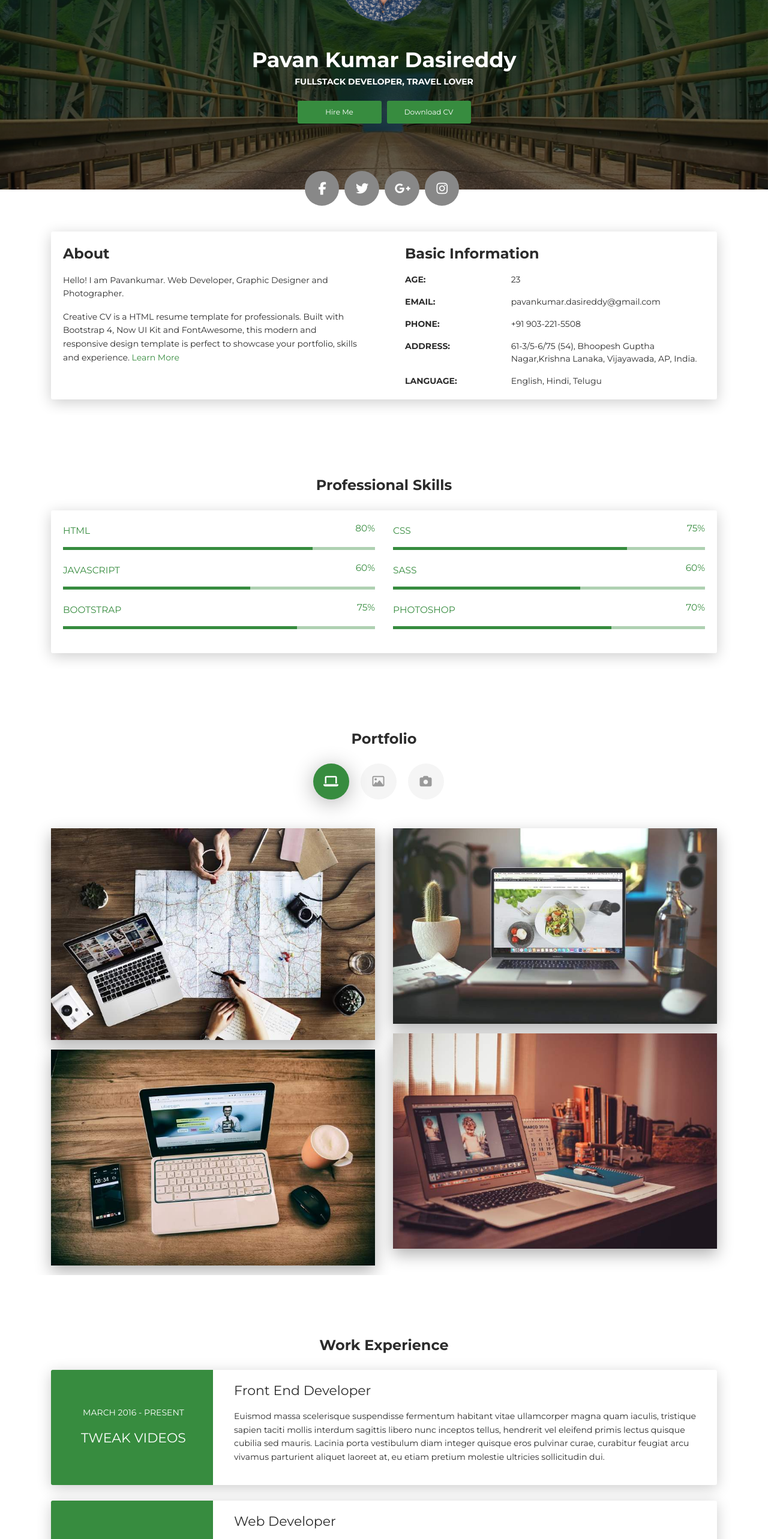
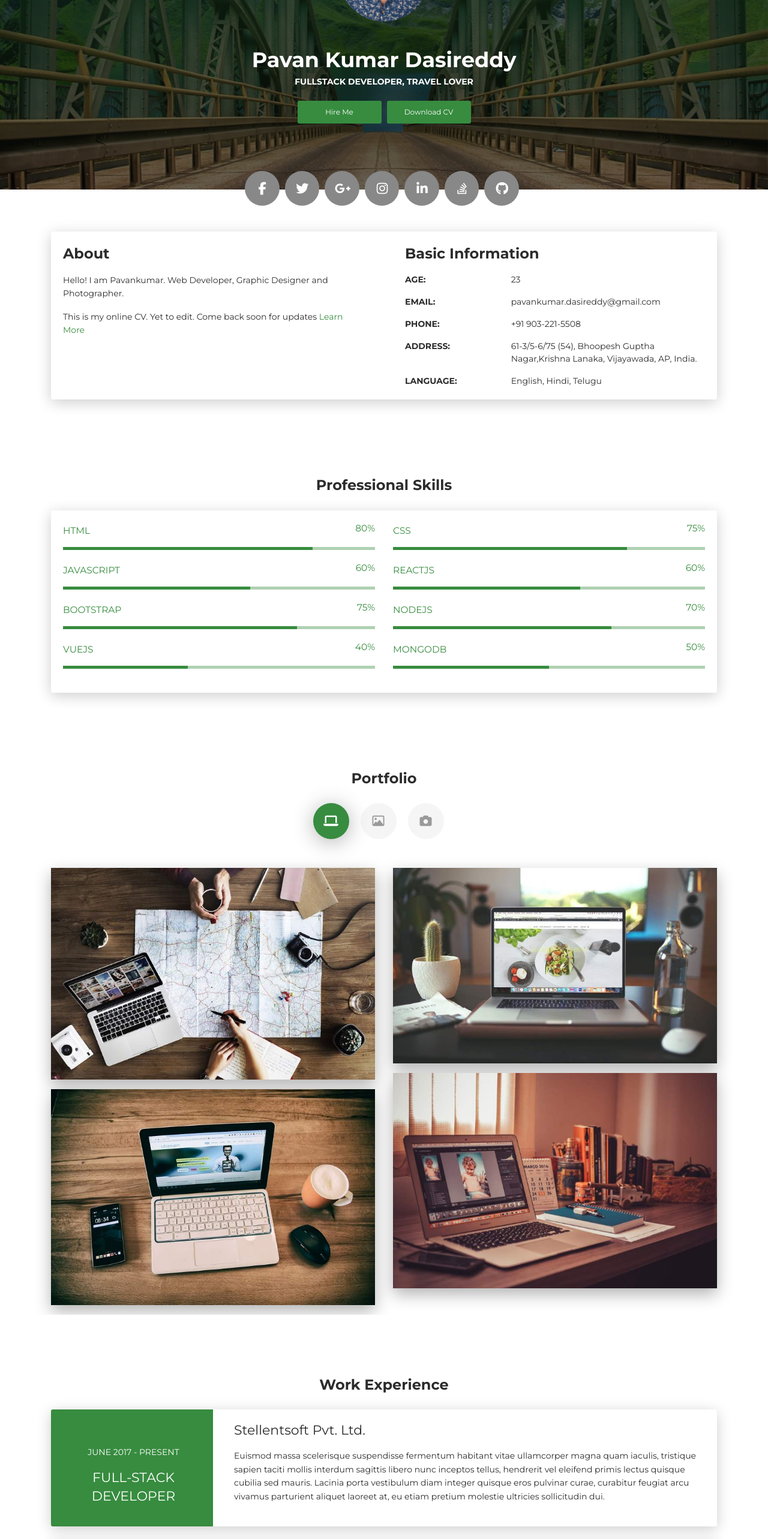
Before and after one commit to pavankumardasireddy/My-Portfolio, a React (Create React App) app: page / in a window 1280 px wide. Shown: the part 234-2800 px from the top of the page at 60% size. Built offline with nearby package versions, Linux system fonts and the light colour scheme.

Commit message:
Updated education, experience and links to follow

```diff
--- a/src/Components/Main.jsx
+++ b/src/Components/Main.jsx
@@ -18,7 +18,16 @@ class Main extends Component {
                             </div>
                             <div className="section">
                                 <div className="container">
-                                    <div className="button-container"><a className="btn btn-default btn-round btn-lg btn-icon" href="#" rel="tooltip" title="Follow me on Facebook"><i className="fa fa-facebook" /></a><a className="btn btn-default btn-round btn-lg btn-icon" href="#" rel="tooltip" title="Follow me on Twitter"><i className="fa fa-twitter" /></a><a className="btn btn-default btn-round btn-lg btn-icon" href="#" rel="tooltip" title="Follow me on Google+"><i className="fa fa-google-plus" /></a><a className="btn btn-default btn-round btn-lg btn-icon" href="#" rel="tooltip" title="Follow me on Instagram"><i className="fa fa-instagram" /></a></div>
+                                    <div className="button-container">
+                                        <a className="btn btn-default btn-round btn-lg btn-icon" href="https://www.facebook.com/pavankumardasireddy" target="_blank" rel="tooltip" title="Follow me on Facebook"><i className="fa fa-facebook" /></a>
+                                        <a className="btn btn-default btn-round btn-lg btn-icon" href="https://twitter.com/PavankDasireddy" target="_blank" rel="tooltip" title="Follow me on Twitter"><i className="fa fa-twitter" /></a>
+                                        <a className="btn btn-default btn-round btn-lg btn-icon" href="https://plus.google.com/u/0/114895713471086873411" target="_blank" rel="tooltip" title="Follow me on Google+"><i className="fa fa-google-plus" /></a>
+                                        <a className="btn btn-default btn-round btn-lg btn-icon" href="https://www.instagram.com/pavankumardasireddy/" target="_blank" rel="tooltip" title="Follow me on Instagram"><i className="fa fa-instagram" /></a>
+
+                                        <a className="btn btn-default btn-round btn-lg btn-icon cc-linkedin" href="https://www.linkedin.com/in/pavan-kumar-dasireddy-233b57111/" target="_blank" rel="tooltip" title="Connect me on Linkedin"><i className="fa fa-linkedin" /></a>
+                                        <a className="btn btn-default btn-round btn-lg btn-icon cc-stack-overflow" href="https://stackoverflow.com/users/9333951/pavan-kumar-dasireddy" target="_blank" rel="tooltip" title="Check me on Stackoverflow"><i className="fa fa-stack-overflow" /></a>
+                                        <a className="btn btn-default btn-round btn-lg btn-icon cc-github" href="https://github.com/pavankumardasireddy" target="_blank" rel="tooltip" title="Follow me on github"><i className="fa fa-github" /></a>
+                                    </div>
                                 </div>
                             </div>
                         </div>
@@ -32,7 +41,7 @@ class Main extends Component {
                             <div className="card-body">
                             <div className="h4 mt-0 title">About</div>
                             <p>Hello! I am Pavankumar. Web Developer, Graphic Designer and Photographer.</p>
-                            <p>Creative CV is a HTML resume template for professionals. Built with Bootstrap 4, Now UI Kit and FontAwesome, this modern and responsive design template is perfect to showcase your portfolio, skills and experience. <a href="https://templateflip.com/templates/creative-cv/" target="_blank">Learn More</a></p>
+                            <p>This is my online CV. Yet to edit. Come back soon for updates <a href="http://pavankumardasireddy.surge.sh/" target="_blank">Learn More</a></p>
                             </div>
                         </div>
                         <div className="col-lg-6 col-md-12">
@@ -94,7 +103,7 @@ class Main extends Component {
                             </div>
                             </div>
                             <div className="col-md-6">
-                            <div className="progress-container progress-primary"><span className="progress-badge">SASS</span>
+                            <div className="progress-container progress-primary"><span className="progress-badge">reactJs</span>
                                 <div className="progress">
                                 <div className="progress-bar progress-bar-primary" data-aos="progress-full" data-aos-offset={10} data-aos-duration={2000} role="progressbar" aria-valuenow={60} aria-valuemin={0} aria-valuemax={100} style={{width: '60%'}} /><span className="progress-value">60%</span>
                                 </div>
@@ -110,9 +119,25 @@ class Main extends Component {
                             </div>
                             </div>
                             <div className="col-md-6">
-                            <div className="progress-container progress-primary"><span className="progress-badge">Photoshop</span>
+                            <div className="progress-container progress-primary"><span className="progress-badge">NodeJs</span>
                                 <div className="progress">
                                 <div className="progress-bar progress-bar-primary" data-aos="progress-full" data-aos-offset={10} data-aos-duration={2000} role="progressbar" aria-valuenow={60} aria-valuemin={0} aria-valuemax={100} style={{width: '70%'}} /><span className="progress-value">70%</span>
+                                </div>
+                            </div>
+                            </div>
+                        </div>
+                        <div className="row">
+                            <div className="col-md-6">
+                            <div className="progress-container progress-primary"><span className="progress-badge">VueJs</span>
+                                <div className="progress">
+                                <div className="progress-bar progress-bar-primary" data-aos="progress-full" data-aos-offset={10} data-aos-duration={2000} role="progressbar" aria-valuenow={60} aria-valuemin={0} aria-valuemax={100} style={{width: '40%'}} /><span className="progress-value">40%</span>
+                                </div>
+                            </div>
+                            </div>
+                            <div className="col-md-6">
+                            <div className="progress-container progress-primary"><span className="progress-badge">MongoDB</span>
+                                <div className="progress">
+                                <div className="progress-bar progress-bar-primary" data-aos="progress-full" data-aos-offset={10} data-aos-duration={2000} role="progressbar" aria-valuenow={60} aria-valuemin={0} aria-valuemax={100} style={{width: '50%'}} /><span className="progress-value">50%</span>
                                 </div>
                             </div>
                             </div>
@@ -150,8 +175,8 @@ class Main extends Component {
                                 <div className="cc-porfolio-image img-raised" data-aos="fade-up" data-aos-anchor-placement="top-bottom"><a href="#web-development">
                                     <figure className="cc-effect"><img src="images/project-2.jpg" alt="Image" />
                                     <figcaption>
-                                        <div className="h4">Startup Project</div>
-                                        <p>Web Development</p>
+                                        <div className="h4">XYZies</div>
+                                        <p>Web Admin</p>
                                     </figcaption>
                                     </figure></a></div>
                             </div>
@@ -159,15 +184,15 @@ class Main extends Component {
                                 <div className="cc-porfolio-image img-raised" data-aos="fade-up" data-aos-anchor-placement="top-bottom"><a href="#web-development">
                                     <figure className="cc-effect"><img src="images/project-3.jpg" alt="Image" />
                                     <figcaption>
-                                        <div className="h4">Food Order Project</div>
-                                        <p>Web Development</p>
+                                        <div className="h4">Tweak Videos</div>
+                                        <p>Web Application</p>
                                     </figcaption>
                                     </figure></a></div>
                                 <div className="cc-porfolio-image img-raised" data-aos="fade-up" data-aos-anchor-placement="top-bottom"><a href="#web-development">
                                     <figure className="cc-effect"><img src="images/project-4.jpg" alt="Image" />
                                     <figcaption>
-                                        <div className="h4">Web Advertising Project</div>
-                                        <p>Web Development</p>
+                                        <div className="h4">Mudrantar</div>
+                                        <p>Web Application</p>
                                     </figcaption>
                                     </figure></a></div>
                             </div>
@@ -260,13 +285,13 @@ class Main extends Component {
                         <div className="row">
                         <div className="col-md-3 bg-primary" data-aos="fade-right" data-aos-offset={50} data-aos-duration={500}>
                             <div className="card-body cc-experience-header">
-                            <p>March 2016 - Present</p>
-                            <div className="h5">Tweak Videos</div>
+                            <p>June 2017 - Present</p>
+                            <div className="h5">Full-Stack Developer</div>
                             </div>
                         </div>
                         <div className="col-md-9" data-aos="fade-left" data-aos-offset={50} data-aos-duration={500}>
                             <div className="card-body">
-                            <div className="h5">Front End Developer</div>
+                            <div className="h5">Stellentsoft Pvt. Ltd.</div>
                             <p>Euismod massa scelerisque suspendisse fermentum habitant vitae ullamcorper magna quam iaculis, tristique sapien taciti mollis interdum sagittis libero nunc inceptos tellus, hendrerit vel eleifend primis lectus quisque cubilia sed mauris. Lacinia porta vestibulum diam integer quisque eros pulvinar curae, curabitur feugiat arcu vivamus parturient aliquet laoreet at, eu etiam pretium molestie ultricies sollicitudin dui.</p>
                             </div>
                         </div>
@@ -276,13 +301,13 @@ class Main extends Component {
                         <div className="row">
                         <div className="col-md-3 bg-primary" data-aos="fade-right" data-aos-offset={50} data-aos-duration={500}>
                             <div className="card-body cc-experience-header">
-                            <p>April 2014 - March 2016</p>
-                            <div className="h5">XYZies</div>
+                            <p>March 2017 - June 2017</p>
+                            <div className="h5">Credo Web Solutions</div>
                             </div>
                         </div>
                         <div className="col-md-9" data-aos="fade-left" data-aos-offset={50} data-aos-duration={500}>
                             <div className="card-body">
-                            <div className="h5">Web Developer</div>
+                            <div className="h5">Credo Web Solutions</div>
                             <p>Euismod massa scelerisque suspendisse fermentum habitant vitae ullamcorper magna quam iaculis, tristique sapien taciti mollis interdum sagittis libero nunc inceptos tellus, hendrerit vel eleifend primis lectus quisque cubilia sed mauris. Lacinia porta vestibulum diam integer quisque eros pulvinar curae, curabitur feugiat arcu vivamus parturient aliquet laoreet at, eu etiam pretium molestie ultricies sollicitudin dui.</p>
                             </div>
                         </div>
@@ -292,13 +317,13 @@ class Main extends Component {
                         <div className="row">
                         <div className="col-md-3 bg-primary" data-aos="fade-right" data-aos-offset={50} data-aos-duration={500}>
                             <div className="card-body cc-experience-header">
-                            <p>April 2013 - February 2014</p>
-                            <div className="h5">Mudrantar</div>
+                            <p>Jan 2017 - March 2017</p>
+                            <div className="h5">Intern</div>
                             </div>
                         </div>
                         <div className="col-md-9" data-aos="fade-left" data-aos-offset={50} data-aos-duration={500}>
                             <div className="card-body">
-                            <div className="h5">Intern</div>
+                            <div className="h5">Credo Web Solutions</div>
                             <p>Euismod massa scelerisque suspendisse fermentum habitant vitae ullamcorper magna quam iaculis, tristique sapien taciti mollis interdum sagittis libero nunc inceptos tellus, hendrerit vel eleifend primis lectus quisque cubilia sed mauris. Lacinia porta vestibulum diam integer quisque eros pulvinar curae, curabitur feugiat arcu vivamus parturient aliquet laoreet at, eu etiam pretium molestie ultricies sollicitudin dui.</p>
                             </div>
                         </div>
@@ -313,14 +338,14 @@ class Main extends Component {
                         <div className="row">
                         <div className="col-md-3 bg-primary" data-aos="fade-right" data-aos-offset={50} data-aos-duration={500}>
                             <div className="card-body cc-education-header">
-                            <p>2013 - 2015</p>
-                            <div className="h5">Master's Degree</div>
+                            <p>2014 - 2017</p>
+                            <div className="h5">Master's Degree (MCA)</div>
                             </div>
                         </div>
                         <div className="col-md-9" data-aos="fade-left" data-aos-offset={50} data-aos-duration={500}>
                             <div className="card-body">
-                            <div className="h5">Master of Information Technology</div>
-                            <p className="category">University of Computer Science</p>
+                            <div className="h5">Master of Computer Applications</div>
+                            <p className="category">Prasad.V.Potluri Siddhartha Institute Of Technology.</p>
                             <p>Euismod massa scelerisque suspendisse fermentum habitant vitae ullamcorper magna quam iaculis, tristique sapien taciti mollis interdum sagittis libero nunc inceptos tellus, hendrerit vel eleifend primis lectus quisque cubilia sed mauris. Lacinia porta vestibulum diam integer quisque eros pulvinar curae, curabitur feugiat arcu vivamus parturient aliquet laoreet at, eu etiam pretium molestie ultricies sollicitudin dui.</p>
                             </div>
                         </div>
@@ -330,14 +355,14 @@ class Main extends Component {
                         <div className="row">
                         <div className="col-md-3 bg-primary" data-aos="fade-right" data-aos-offset={50} data-aos-duration={500}>
                             <div className="card-body cc-education-header">
-                            <p>2009 - 2013</p>
+                            <p>2011 - 2014</p>
                             <div className="h5">Bachelor's Degree</div>
                             </div>
                         </div>
                         <div className="col-md-9" data-aos="fade-left" data-aos-offset={50} data-aos-duration={500}>
                             <div className="card-body">
-                            <div className="h5">Bachelor of Computer Science</div>
-                            <p className="category">University of Computer Science</p>
+                            <div className="h5">B.Sc (M.S.Cs)</div>
+                            <p className="category">Rutvik's Degree College</p>
                             <p>Euismod massa scelerisque suspendisse fermentum habitant vitae ullamcorper magna quam iaculis, tristique sapien taciti mollis interdum sagittis libero nunc inceptos tellus, hendrerit vel eleifend primis lectus quisque cubilia sed mauris. Lacinia porta vestibulum diam integer quisque eros pulvinar curae, curabitur feugiat arcu vivamus parturient aliquet laoreet at, eu etiam pretium molestie ultricies sollicitudin dui.</p>
                             </div>
                         </div>
@@ -347,13 +372,30 @@ class Main extends Component {
                         <div className="row">
                         <div className="col-md-3 bg-primary" data-aos="fade-right" data-aos-offset={50} data-aos-duration={500}>
                             <div className="card-body cc-education-header">
-                            <p>2007 - 2009</p>
-                            <div className="h5">High School</div>
+                            <p>2009 - 2011</p>
+                            <div className="h5">Intermediate</div>
                             </div>
                         </div>
                         <div className="col-md-9" data-aos="fade-left" data-aos-offset={50} data-aos-duration={500}>
                             <div className="card-body">
-                            <div className="h5">Science and Mathematics</div>
+                            <div className="h5">M.P.C</div>
+                            <p className="category">Aditya Jr & Degree College</p>
+                            <p>Euismod massa scelerisque suspendisse fermentum habitant vitae ullamcorper magna quam iaculis, tristique sapien taciti mollis interdum sagittis libero nunc inceptos tellus, hendrerit vel eleifend primis lectus quisque cubilia sed mauris. Lacinia porta vestibulum diam integer quisque eros pulvinar curae, curabitur feugiat arcu vivamus parturient aliquet laoreet at, eu etiam pretium molestie ultricies sollicitudin dui.</p>
+                            </div>
+                        </div>
+                        </div>
+                    </div>
+                    <div className="card">
+                        <div className="row">
+                        <div className="col-md-3 bg-primary" data-aos="fade-right" data-aos-offset={50} data-aos-duration={500}>
+                            <div className="card-body cc-education-header">
+                            <p>2008 - 2009</p>
+                            <div className="h5">Secondary Education</div>
+                            </div>
+                        </div>
+                        <div className="col-md-9" data-aos="fade-left" data-aos-offset={50} data-aos-duration={500}>
+                            <div className="card-body">
+                            <div className="h5">Secondary Education</div>
                             <p className="category">School of Secondary board</p>
                             <p>Euismod massa scelerisque suspendisse fermentum habitant vitae ullamcorper magna quam iaculis, tristique sapien taciti mollis interdum sagittis libero nunc inceptos tellus, hendrerit vel eleifend primis lectus quisque cubilia sed mauris. Lacinia porta vestibulum diam integer quisque eros pulvinar curae, curabitur feugiat arcu vivamus parturient aliquet laoreet at, eu etiam pretium molestie ultricies sollicitudin dui.</p>
                             </div>
```
